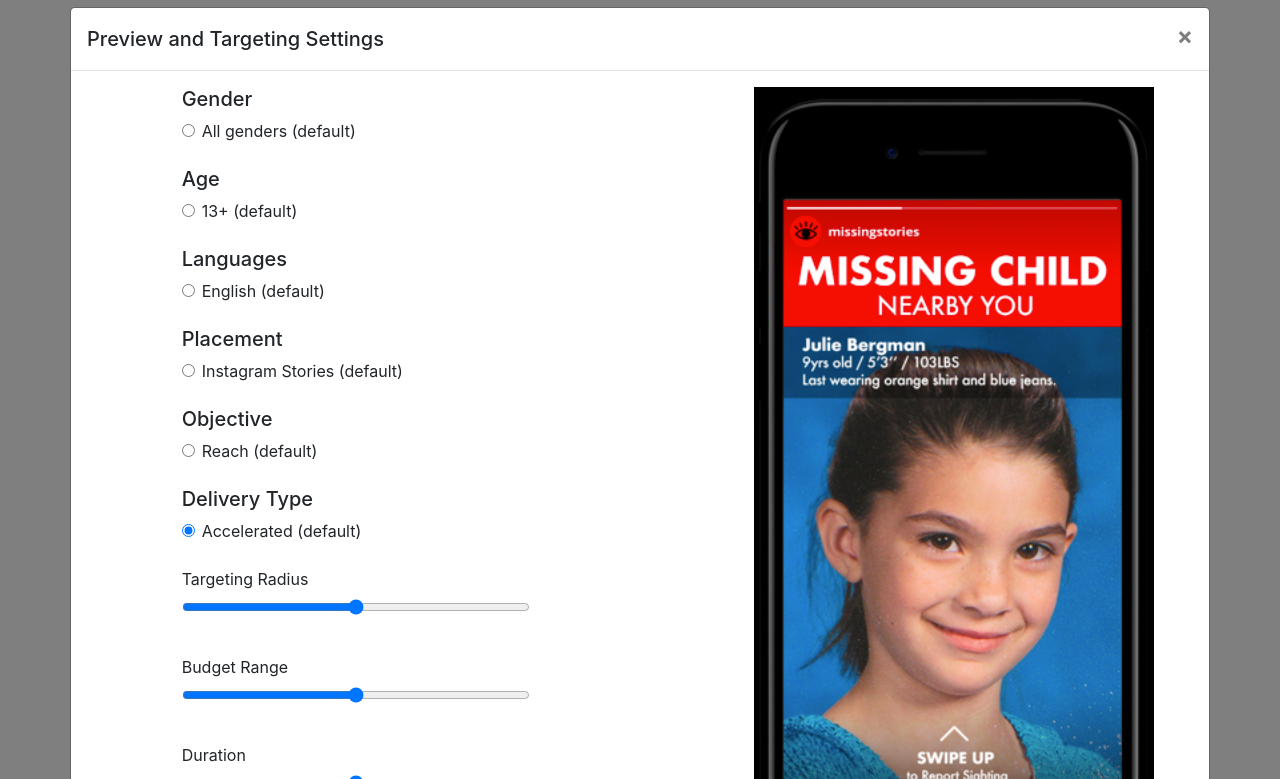
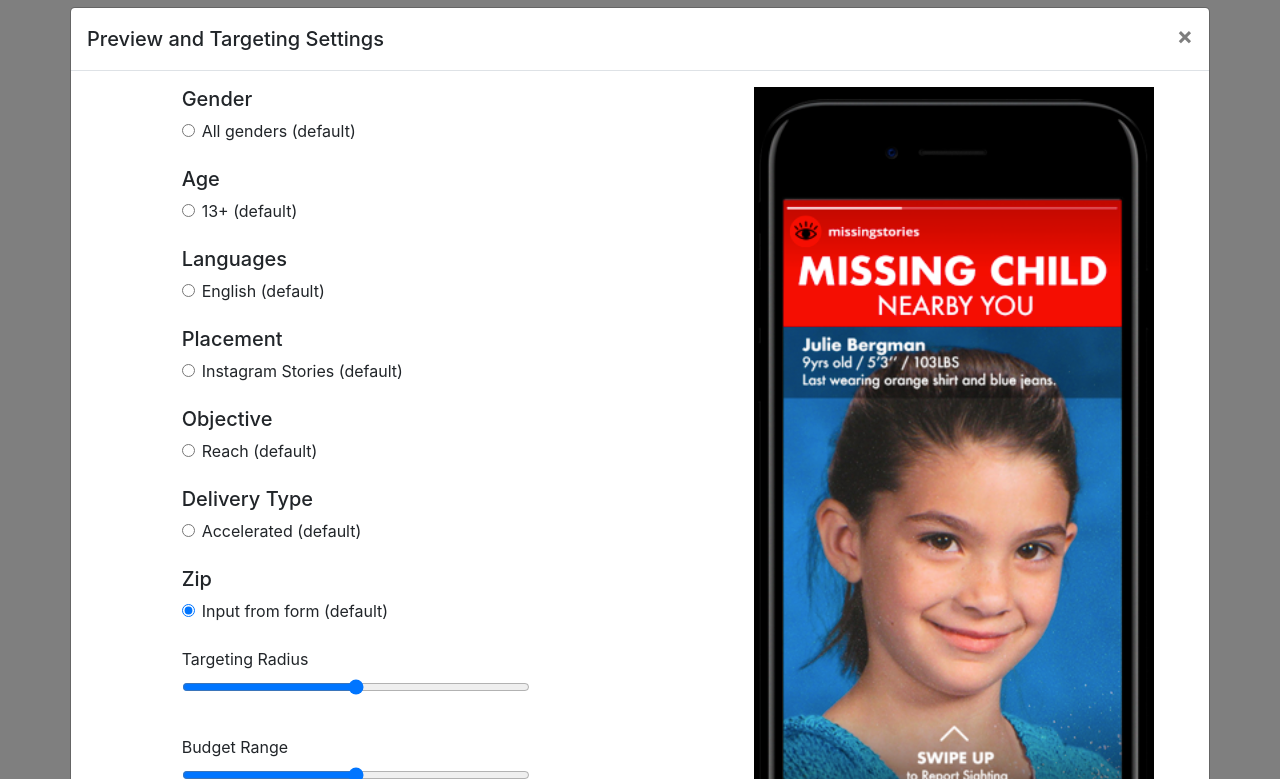
Before and after one commit to VillyDevlioti/Missing-Stories, a plain HTML site: page index.html in a window 1280 px wide. Both pictures are taken after a click on the button "Next Page". Shown: the part 1302-2081 px from the top of the page. Drawn offline with nearby package versions, Linux system fonts and the light colour scheme.

Commit message:
added ZIP info

```diff
--- a/index.html
+++ b/index.html
@@ -669,6 +669,14 @@
                                     Accelerated (default)
                                 </label>
                             </div>
+                            <br>
+                            <h5>Zip</h5>
+                            <div class="form-check">
+                                <input class="form-check-input" type="radio" name="exampleRadios" id="exampleRadios1" value="option1" checked>
+                                <label class="form-check-label" for="exampleRadios1">
+                                    Input from form (default)
+                                </label>
+                            </div>
                             <div class="form-group">
                                 <br>
                                 <label for="formControlRange">Targeting Radius</label>
```
